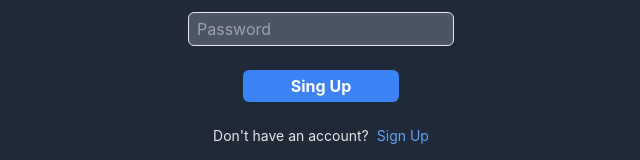
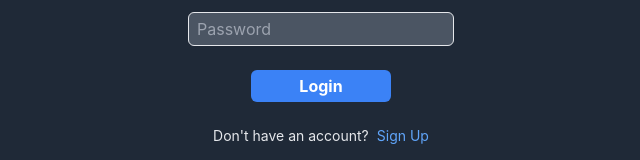
Before and after one commit to saadaoui-salah/tg-lock, a React (Create React App) app in the folder tg-lock/: page /login in a window 1280 px wide. Shown: the part 382-542 px from the top of the page, without its empty margins (319-959 px from the left). Built offline with nearby package versions, Linux system fonts and the light colour scheme.

Commit message:
fix: height

```diff
--- a/tg-lock/src/pages/Login.jsx
+++ b/tg-lock/src/pages/Login.jsx
@@ -21,11 +21,11 @@ const Login = () => {
           to="/"
           className="bg-blue-500 text-white font-bold px-12 py-1 rounded-md"
         >
-          Sing Up
+          Login
         </Link>
         <p className="text-sm text-gray-200">
           Don't have an account?
-          <Link to="/login" className="text-blue-400 ml-2">
+          <Link to="/signup" className="text-blue-400 ml-2">
             Sign Up
           </Link>
         </p>
--- a/tg-lock/src/pages/Signup.jsx
+++ b/tg-lock/src/pages/Signup.jsx
@@ -21,7 +21,7 @@ const SignUp = () => {
           to="/"
           className="bg-blue-500 text-white font-bold px-12 py-1 rounded-md"
         >
-          Sing Up
+          Sign Up
         </Link>
         <p className="text-sm text-gray-200">
           You have already an account?{" "}
```
